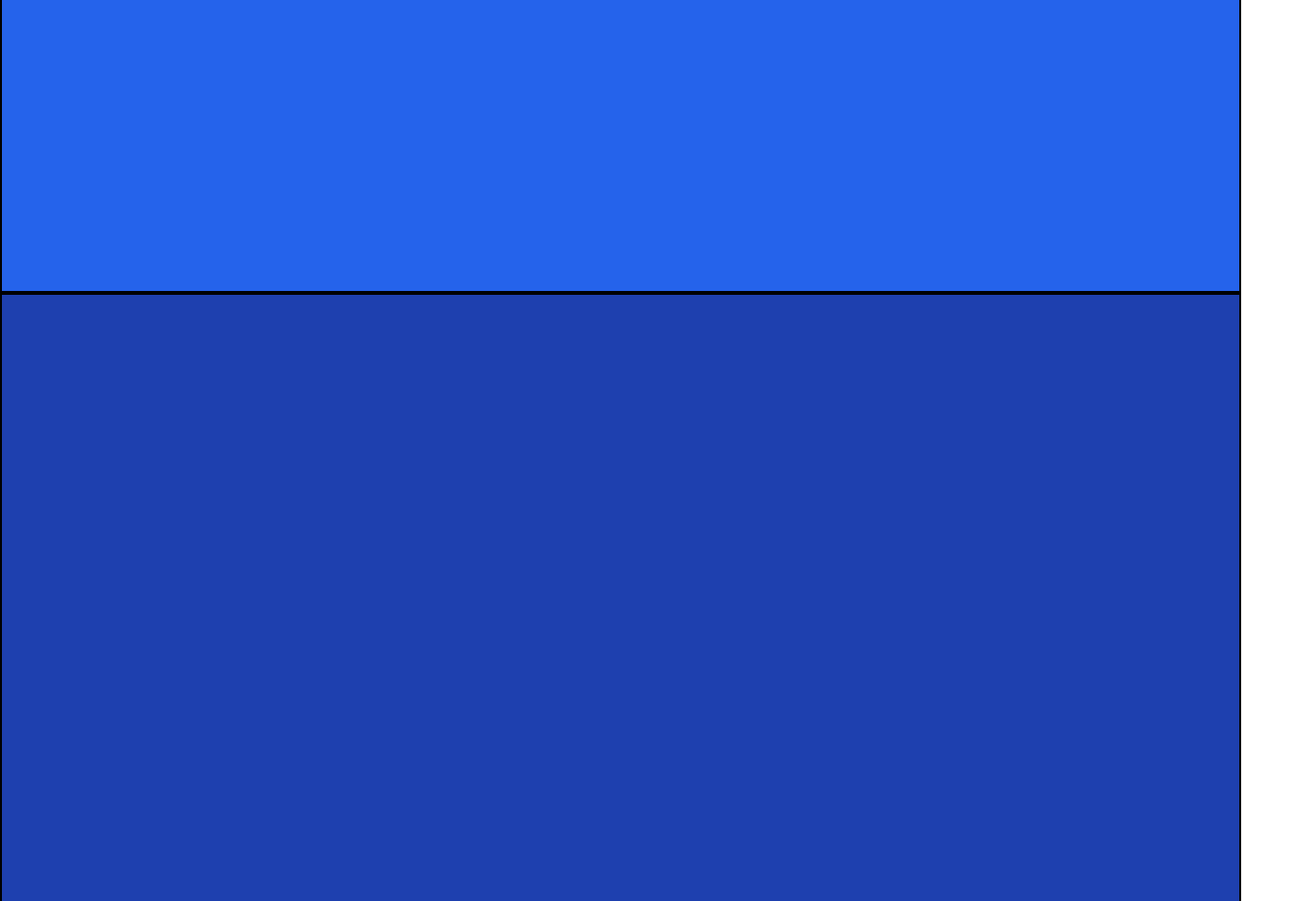
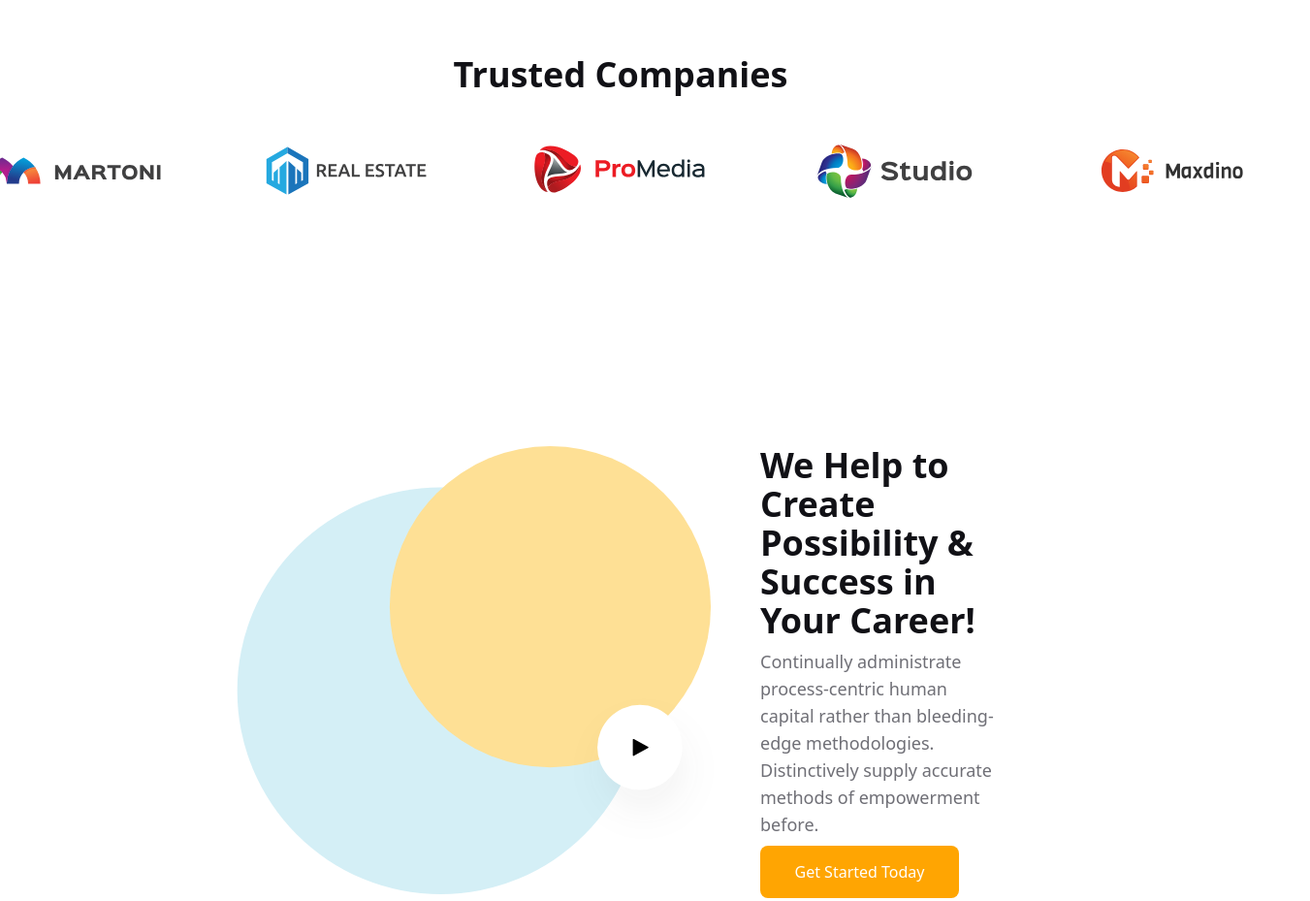
Before and after one commit to rizzboislw/FSD6_Teal_Group2, a plain HTML site: page index.html in a window 1280 px wide. Shown: the part 1000-1929 px from the top of the page at 97% size, 1351 px wide, since content can reach past the window. Drawn offline with nearby package versions, Linux system fonts and the light colour scheme.

Commit message:
feat:create logo and wehelptocreate-section

```diff
--- a/index.html
+++ b/index.html
@@ -1,34 +1,49 @@
 <!DOCTYPE html>
 <html lang="en">
   <head>
-    <meta charset="UTF-8">
-    <meta name="viewport" content="width=device-width, initial-scale=1.0">
+    <meta charset="UTF-8" />
+    <meta name="viewport" content="width=device-width, initial-scale=1.0" />
     <title>Mini Project Group 2</title>
     <script src="https://cdn.tailwindcss.com"></script>
-    <link rel="stylesheet" href="style.css">
-
+    <link rel="stylesheet" href="style.css" />
   </head>
 
-<body class="flex flex-col w-full" >
-
+  <body>
     <!-- Header -->
-        <header class="border-2 border-black w-full h-[960px] bg-orange-400 ">
+    <header class="border-2 border-black w-full h-[960px] bg-orange-400">
       <!-- Seen -->
-            <nav>
-            </nav>
+      <nav></nav>
     </header>
 
     <main>
       <!-- Logo -->
-            <section class="border-2 border-black w-full h-[342px] bg-blue-600">
+      <section
+        class="sm:h-[342px] sm:mt-[73px] bg-white"
+        id="logo-section"
+      >
         <!-- P'Golf -->
+        <div class="sm:mt-[77px] sm:mx-10 p-5" id="logo-container">
+            <h1 class="font-bold text-center text-[#111116] text-4xl">Trusted Companies</h1>
+            <div class="flex flex-col items-center sm:flex-row sm:justify-center sm:mt-[30px] sm:mx-60 p-2" id="logo-img-container">
+                <img class="logo-img w-full h-auto" src="./logo_image/martoni.svg" alt="martoni logo"/>
+                <img class="logo-img w-full h-auto" src="./logo_image/real_estate.svg" alt="real estate logo"/>
+                <img class="logo-img w-full h-auto" src="./logo_image/promedia.svg" alt="promedia logo"/>
+                <img class="logo-img w-full h-auto" src="./logo_image/studio.svg" alt="studio logo"/>
+                <img class="logo-img w-full h-auto" src="./logo_image/maxdino.svg" alt="maxdino logo"/>
+        </div>
       </section>
-
       <!-- Help to Create-->
-            <section class="border-2 border-black w-full h-[776px] bg-blue-800">
+      <section class="sm:h-[776px] sm:mt-[77px]  sm:mx-60 bg-white">
         <!-- P'Golf -->
+        <div class="flex flex-col gap-10 items-center sm:flex-row sm:justify-around sm:mt-[63px] p-1" id="advertise-1-container">
+            <img class="circle-img w-full h-auto sm:w-[500px]" src="./logo_image/2circle.svg" alt="two circles image"/>
+            <div class="flex flex-col gap-2 w-full h-auto sm:w-[300px] sm:h-[462px]" id="advertise-1-content">
+                <h1 class="font-bold text-left text-[#111116] text-4xl">We Help to Create Possibility & Success in Your Career!</h1>
+                <p class="font-normal text-left text-[#6F6F76] text-lg">Continually administrate process-centric human capital rather than bleeding-edge methodologies. Distinctively supply accurate methods of empowerment before.</p>
+                <button class="w-[205px] h-[64px] bg-[#FFA502] font-medium text-center text-white text-base p-[15px] rounded-lg" type="button">Get Started Today</button>
+            </div>
+        </div>
       </section>
-
 
       <!-- Blog-->
       <section class="border-2 border-black w-full h-[1062px] bg-blue-300">
@@ -55,10 +70,5 @@
     <footer class="border-2 border-black w-full h-[418px] bg-teal-400">
       <!-- Wi -->
     </footer>
-
-
-
-
-
   </body>
 </html>
--- a/style.css
+++ b/style.css
@@ -1,5 +1,5 @@
 * {
-    box-sizing: border-box;
-    margin: 0;
-    padding: 0;
+  box-sizing: border-box;
+  margin: 0;
+  padding: 0;
 }
```
Also changed, not shown: logo_image/2circle.svg (added), logo_image/martoni.svg (added), logo_image/maxdino.svg (added), logo_image/promedia.svg (added), logo_image/real_estate.svg (added), logo_image/studio.svg (added). Lines whose indentation alone changed are shown as unchanged.
